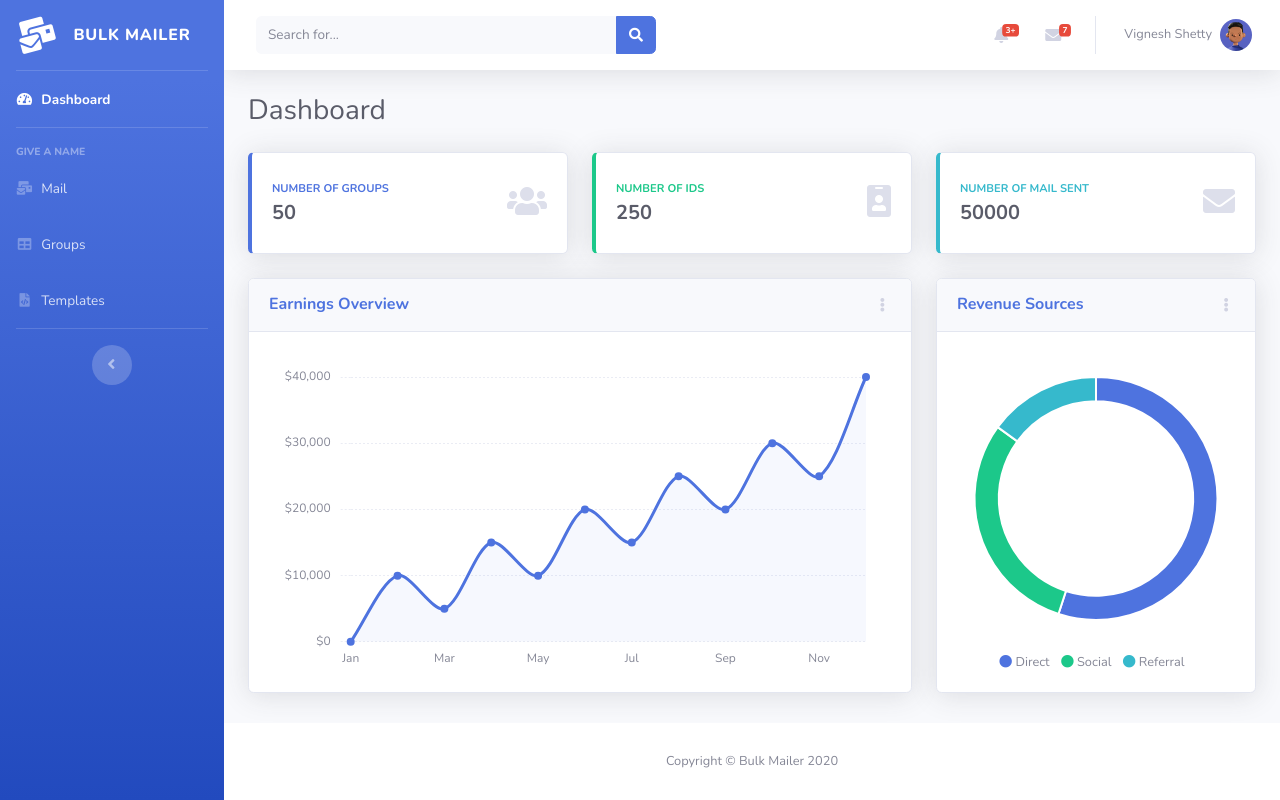
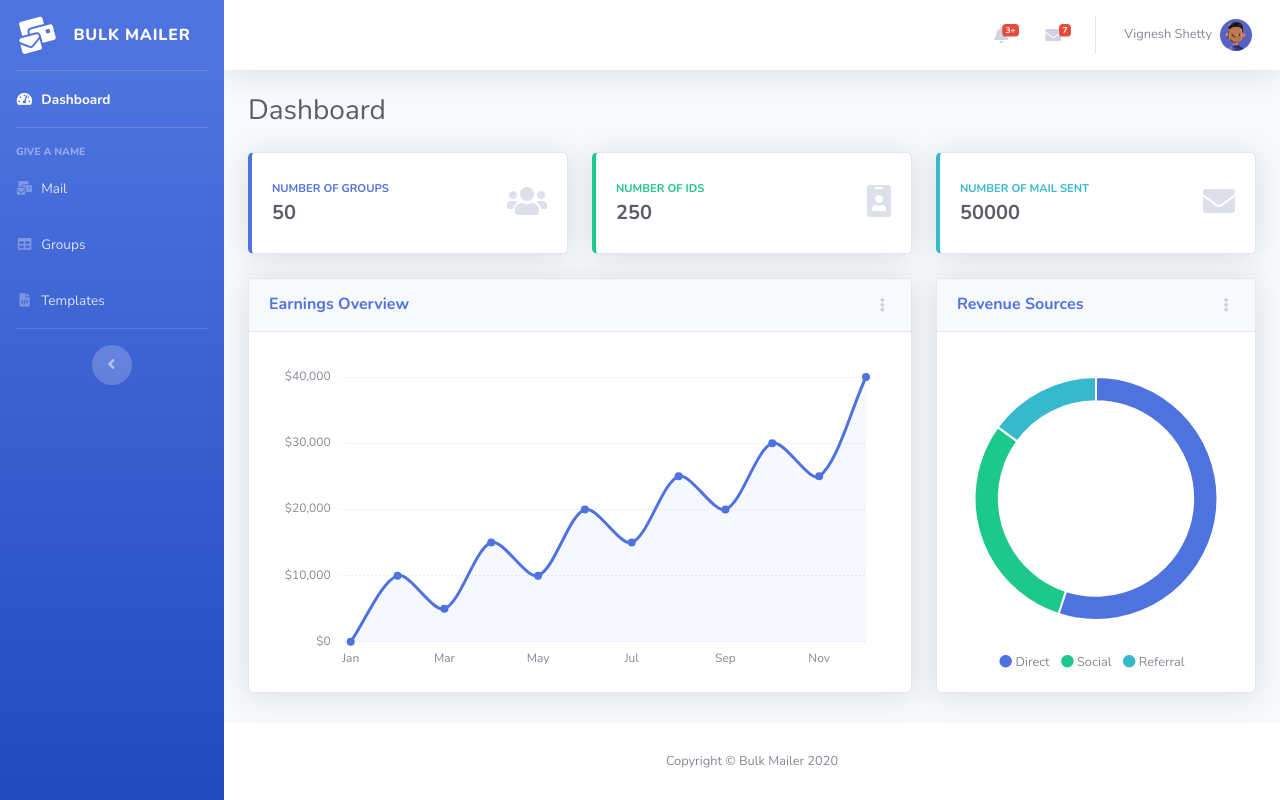
Before and after one commit to data-charya/Cn-project, a Flask app: page /index.html in a window 1280 px wide. Run offline with Flask 2, Linux system fonts and the light colour scheme; some libraries are stand-ins or nearby versions.

Commit message:
Update base.html

```diff
--- a/templates/base.html
+++ b/templates/base.html
@@ -107,17 +107,7 @@
                         <i class="fa fa-bars"></i>
                     </button>
 
-                    <!-- Topbar Search -->
-                    <form class="d-none d-sm-inline-block form-inline mr-auto ml-md-3 my-2 my-md-0 mw-100 navbar-search">
-                        <div class="input-group">
-                            <input type="text" class="form-control bg-light border-0 small" placeholder="Search for..." aria-label="Search" aria-describedby="basic-addon2">
-                            <div class="input-group-append">
-                                <button class="btn btn-primary" type="button">
-                                    <i class="fas fa-search fa-sm"></i>
-                                </button>
-                            </div>
-                        </div>
-                    </form>
+
 
                     <!-- Topbar Navbar -->
                     <ul class="navbar-nav ml-auto">
```
